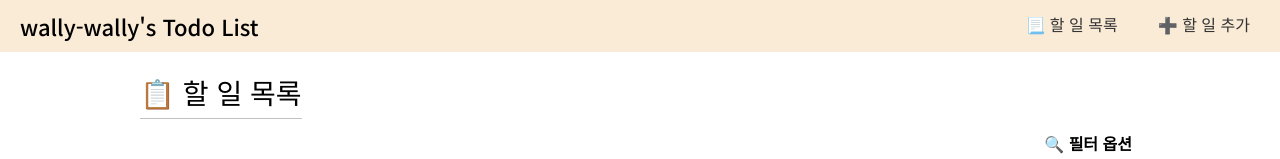
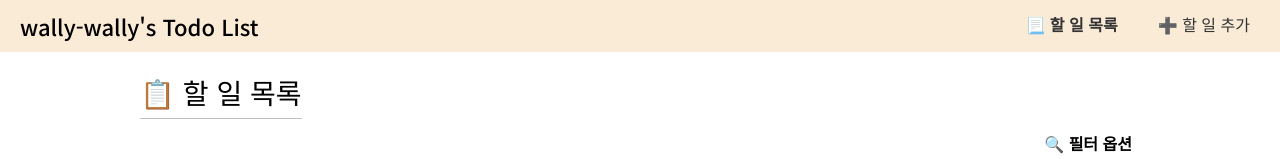
Before and after one commit to Ferarosa/todo-wally-wally, a React (Create React App) app: page /list in a window 1280 px wide. Shown: the top 159 px of the page. Built offline with nearby package versions, Linux system fonts and the light colour scheme.

Commit message:
update: 헤더 탭 부분 NavLink로 변경

```diff
--- a/src/components/Header/Header.js
+++ b/src/components/Header/Header.js
@@ -1,18 +1,18 @@
 import React from 'react';
-import { Link } from 'react-router-dom';
+import { NavLink } from 'react-router-dom';
 import './Header.scss';
 
 const Header = () => {
   return (
     <header>
       <h2>wally-wally's Todo List</h2>
-      <div className="link-group">
-        <Link to="/list">
+      <div className="tabs">
+        <NavLink activeClassName="active-tab" to="/list">
           <span className="emoji">📃</span> 할 일 목록
-        </Link>
-        <Link to="/form">
+        </NavLink>
+        <NavLink activeClassName="active-tab" to="/form">
           <span className="emoji">➕</span> 할 일 추가
-        </Link>
+        </NavLink>
       </div>
     </header>
   );
--- a/src/components/Header/Header.scss
+++ b/src/components/Header/Header.scss
@@ -15,9 +15,15 @@ header {
     font-weight: 500;
   }
 
-  a {
-    color: #333;
-    text-decoration: none;
-    margin: 0 10px;
+  .tabs {
+    a {
+      color: #333;
+      text-decoration: none;
+      margin: 0 10px;
+
+      &.active-tab {
+        font-weight: 600;
+      }
+    }
   }
 }
```
